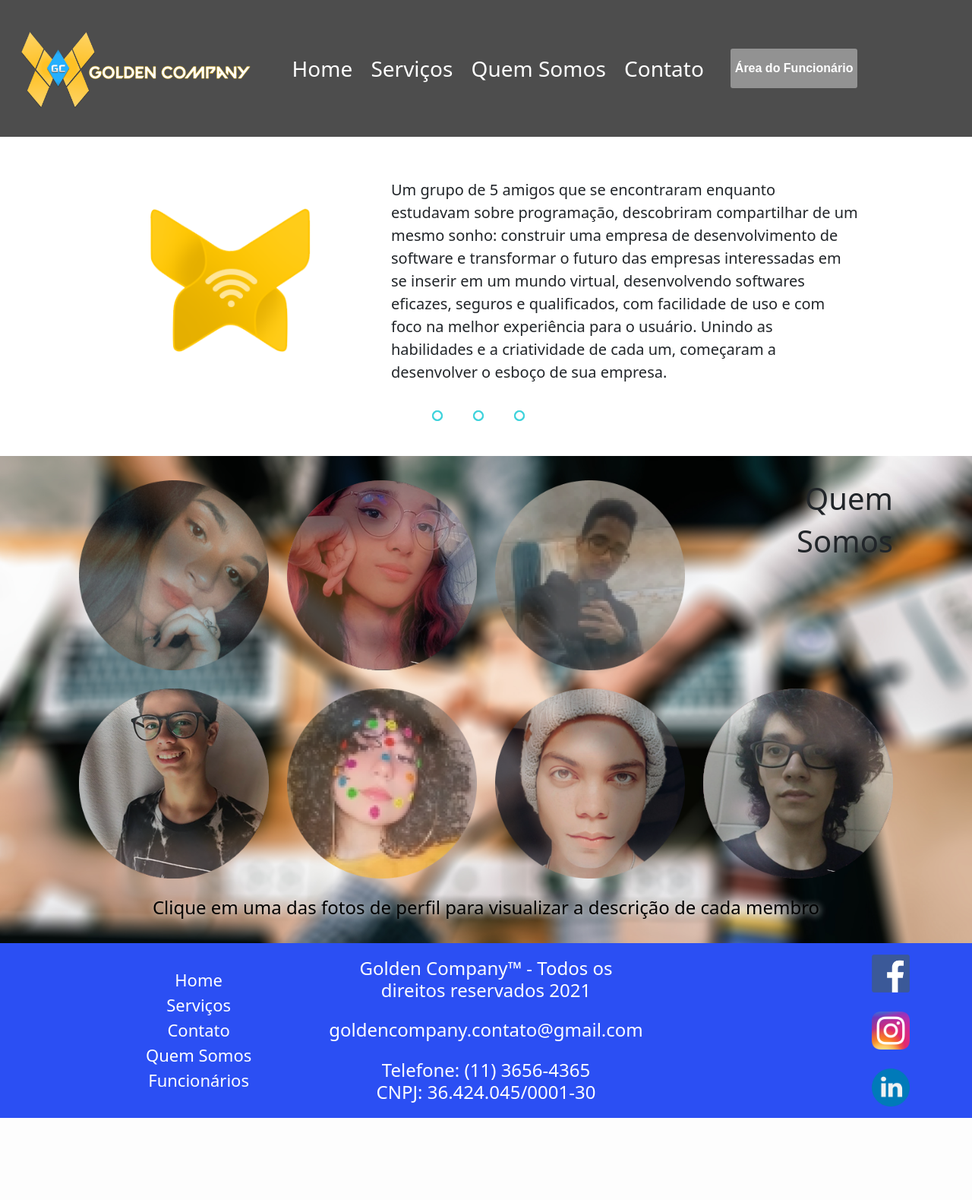
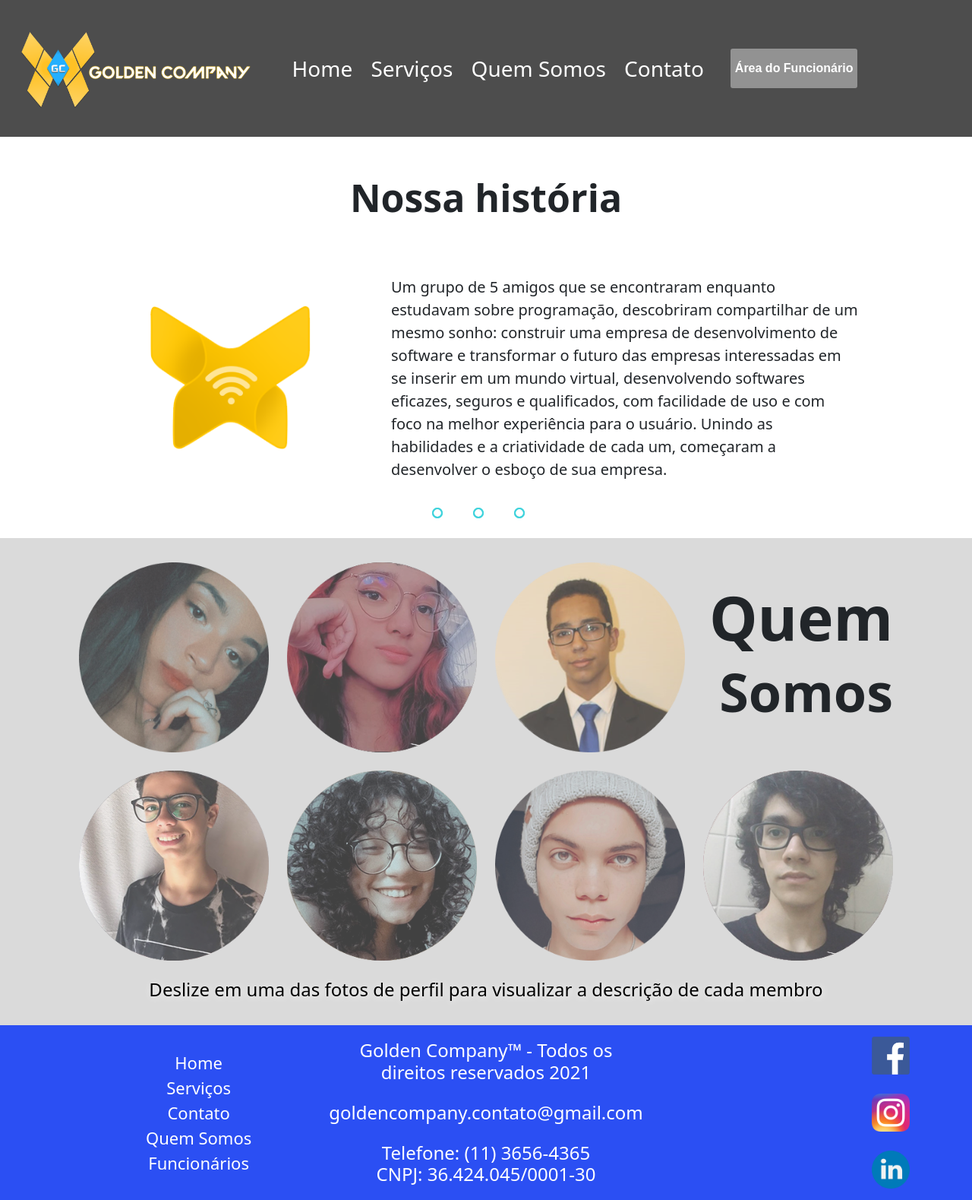
Before and after one commit to Golden-CompanyS/PHP_GoldenCompanyAntigo, a PHP site: page /history.php in a window 1280 px wide. Shown: the whole page at 76% size. Before the commit the page ends 1471 px from the top, so only its background shows below. Run offline with PHP 8.4, Linux system fonts and the light colour scheme.

Commit message:
Mudanças no front-enda
Slideshow, cores, transições, textos, etc.

```diff
--- a/history.php
+++ b/history.php
@@ -11,18 +11,20 @@
 	<body>
 		<?php
 			include "header.html";
+		?>
+		<?php
 			include "slides history.html";
 		?>
-
-			<section id="Funcs" style="background-image: url('img/funcs/bg.jpg');background-size:cover;padding-top:2.5%;">
+			<br><br>
+			<section id="Funcs" style="background:#DADADA;background-size:cover;padding-top:2.5%;">
 				<div style="display:flex;align-items: center;flex-direction: column;">
 					<div class="row">
 					  <div class="col"><img id="lety" src="img/funcs/lety.png" height="250" width="250" style="opacity:70%"></div>
 					  <div class="col"><img id="lari" src="img/funcs/lari.png" height="250" width="250" style="opacity:70%"></div>
 					  <div class="col"><img id="tav" src="img/funcs/tav.png" height="250" width="250" style="opacity:70%"></div>
-					  <div class="col">
+					  <div class="col"><br>
 						<div style="width:250px;display:flex;flex-direction: column;align-items: flex-end;">
-							<h1>Quem</h1><h1>Somos</h1>
+							<h1 style="font-size:80px;font-weight:bold;">Quem</h1><h1 style="font-size:70px;font-weight:bold;">Somos</h1>
 						</div>
 					  </div>
 					</div><br>
@@ -34,7 +36,7 @@
 					</div>
 				</div><br>
 				<h4 align="center" style="color:black;text-shadow: 1px 1px 10px white;" id="descFunc">
-				Clique em uma das fotos de perfil
+				Deslize em uma das fotos de perfil
 				para visualizar a descrição
 				de cada membro
 				</h4><br>
--- a/scripts/dynamicFuncs.js
+++ b/scripts/dynamicFuncs.js
@@ -25,7 +25,7 @@ gui.addEventListener("mouseleave",leaveGui);
 
 function res()
 {
-	desc.innerHTML = "Clique em uma das fotos de perfil para visualizar a descrição de cada membro"
+	desc.innerHTML = "Deslize em uma das fotos de perfil para visualizar a descrição de cada membro"
 }
 
 function hoverLety()
--- a/slides history.html
+++ b/slides history.html
@@ -101,7 +101,11 @@
 }
 
 </style>
-			<div class="slider" style="margin-top:170px;">
+
+			<div class="slider" style="margin-top:18%;">
+			<div class="title" style="display:flex; justify-content:center;">
+				<h1 style="font-size:50px;font-weight:bold;">Nossa história</h1>
+			</div>
 				<div class="slides">
 						<input type="radio" name="radio-btn" id="radio1">
 						<input type="radio" name="radio-btn" id="radio2">
```
Also changed, not shown: index.php (+8 -7 lines), img/funcs/eri.png, img/funcs/tav.png.
